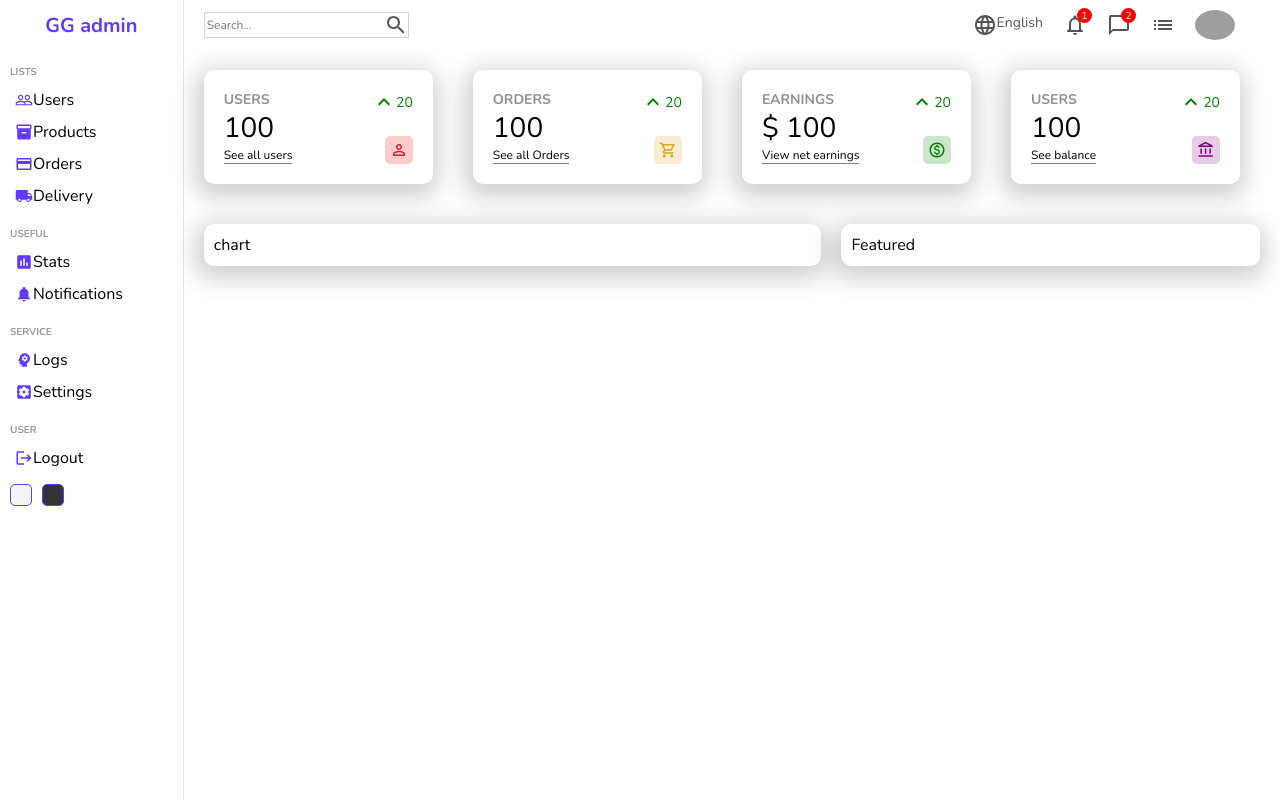
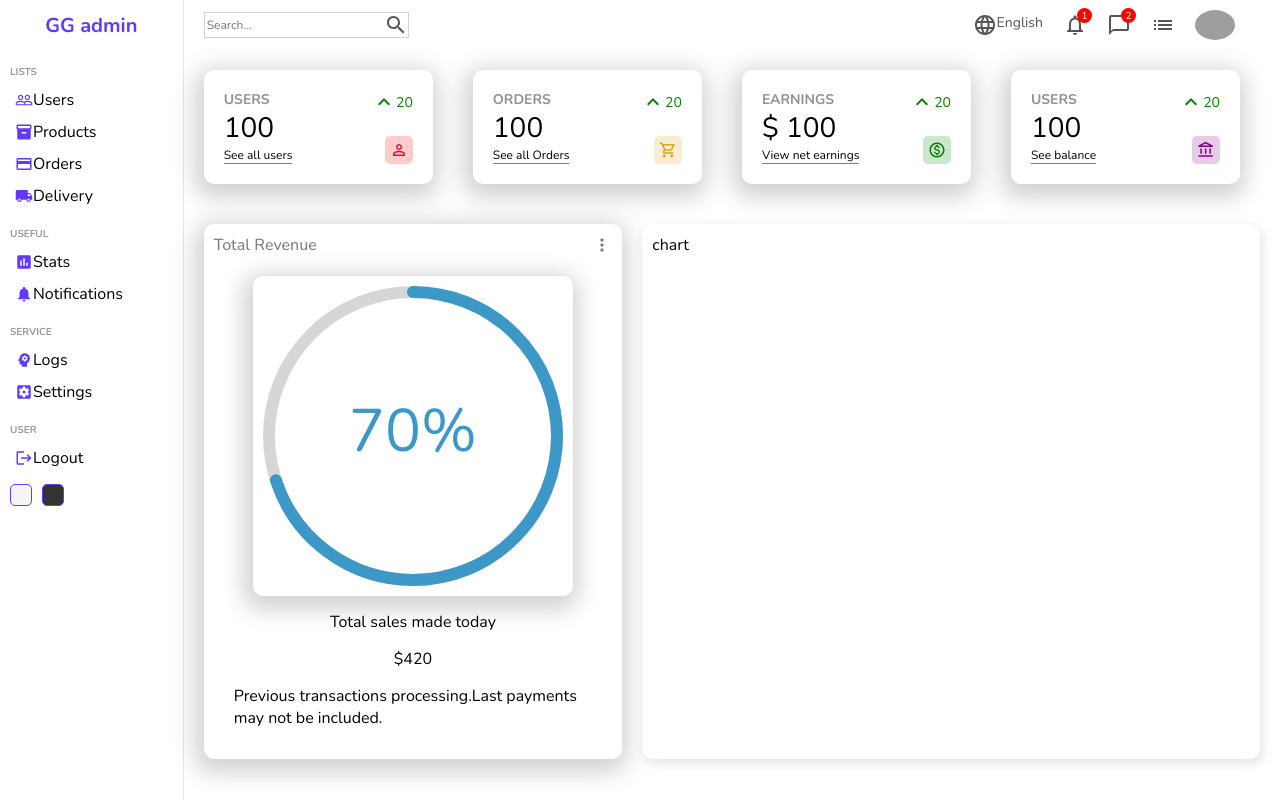
Before and after one commit to geoffgeorgein/Admin-dashboard, a React (Create React App) app: page / in a window 1280 px wide. Built offline with nearby package versions, Linux system fonts and the light colour scheme; grey boxes are pictures that could not be loaded.

Commit message:
Progress-bar

```diff
--- a/package.json
+++ b/package.json
@@ -11,6 +11,7 @@
     "@testing-library/react": "^13.4.0",
     "@testing-library/user-event": "^13.5.0",
     "react": "^18.2.0",
+    "react-circular-progressbar": "^2.1.0",
     "react-dom": "^18.2.0",
     "react-router-dom": "^6.10.0",
     "react-scripts": "5.0.1",
--- a/src/components/chart/chart.scss
+++ b/src/components/chart/chart.scss
@@ -1,8 +1,7 @@
 .chart{
     flex: 3;
-    -webkit-box-shadow: -2px 6px 23px 7px rgba(0,0,0,0.19);
-    -moz-box-shadow: -2px 6px 23px 7px rgba(0,0,0,0.19);
-    box-shadow: -2px 6px 23px 7px rgba(0,0,0,0.19);
+    -webkit-box-shadow: 2px 4px 10px 1px rgba(0, 0, 0, 0.47);
+    box-shadow: 2px 4px 10px 1px rgba(201, 201, 201, 0.47);
     border-radius: 10px;
     padding: 10px;
 }
--- a/src/components/featured/Featured.js
+++ b/src/components/featured/Featured.js
@@ -1,9 +1,32 @@
 import React from 'react'
 import './Featured.scss'
+import MoreVertIcon from '@mui/icons-material/MoreVert';
+import { CircularProgressbar } from 'react-circular-progressbar';
+import 'react-circular-progressbar/dist/styles.css';
+
 
 function Featured() {
   return (
-    <div className='featured'>Featured</div>
+    <div className='featured'>
+
+      <div className='top' >
+
+        <h1 className='title'>Total Revenue</h1>
+        <MoreVertIcon fontSize='small'/>
+      </div>
+
+      <div className='bottom'>
+        <div className='featured chart'>
+
+          <CircularProgressbar value={70} text='70%' strokeWidth={4}/>
+
+        </div>
+        <p className='title'> Total sales made today</p>
+        <p className='amount'> $420</p>
+        <p className='desc'>Previous transactions processing.Last payments may not be included. </p>
+
+        </div>
+    </div>
   )
 }
 
--- a/src/components/featured/Featured.scss
+++ b/src/components/featured/Featured.scss
@@ -1,4 +1,5 @@
 .featured{
+
     flex: 2;
     -webkit-box-shadow: -2px 6px 23px 7px rgba(0,0,0,0.19);
     -moz-box-shadow: -2px 6px 23px 7px rgba(0,0,0,0.19);
@@ -6,4 +7,32 @@
     border-radius: 10px;
     padding: 10px;
 
+    .top{
+        display: flex;
+        align-items: center;
+        justify-content: space-between;
+        color:gray;
+
+        .title{
+            font-size: 16px;
+            font-weight: 500;
+        }
+    }
+
+    .bottom {
+        padding: 20px;
+        display: flex;
+        flex-direction: column;
+        align-items: center;
+        justify-content: center;
+        gap: 15px;
+
+        .featuredChart {
+          width: 100px;
+          height: 100px;
+          border: none;
+        }
+
+    }
+
 }
--- a/src/pages/home/Home.js
+++ b/src/pages/home/Home.js
@@ -25,8 +25,9 @@
 
         </div>
         <div className='charts'>
+
+          <Featured/>
           <Chart/>
-          <Featured/>
         </div>
       </div>
     </div>
```
Also changed, not shown: 1 other file (tests, documents, lock files or other folders).
